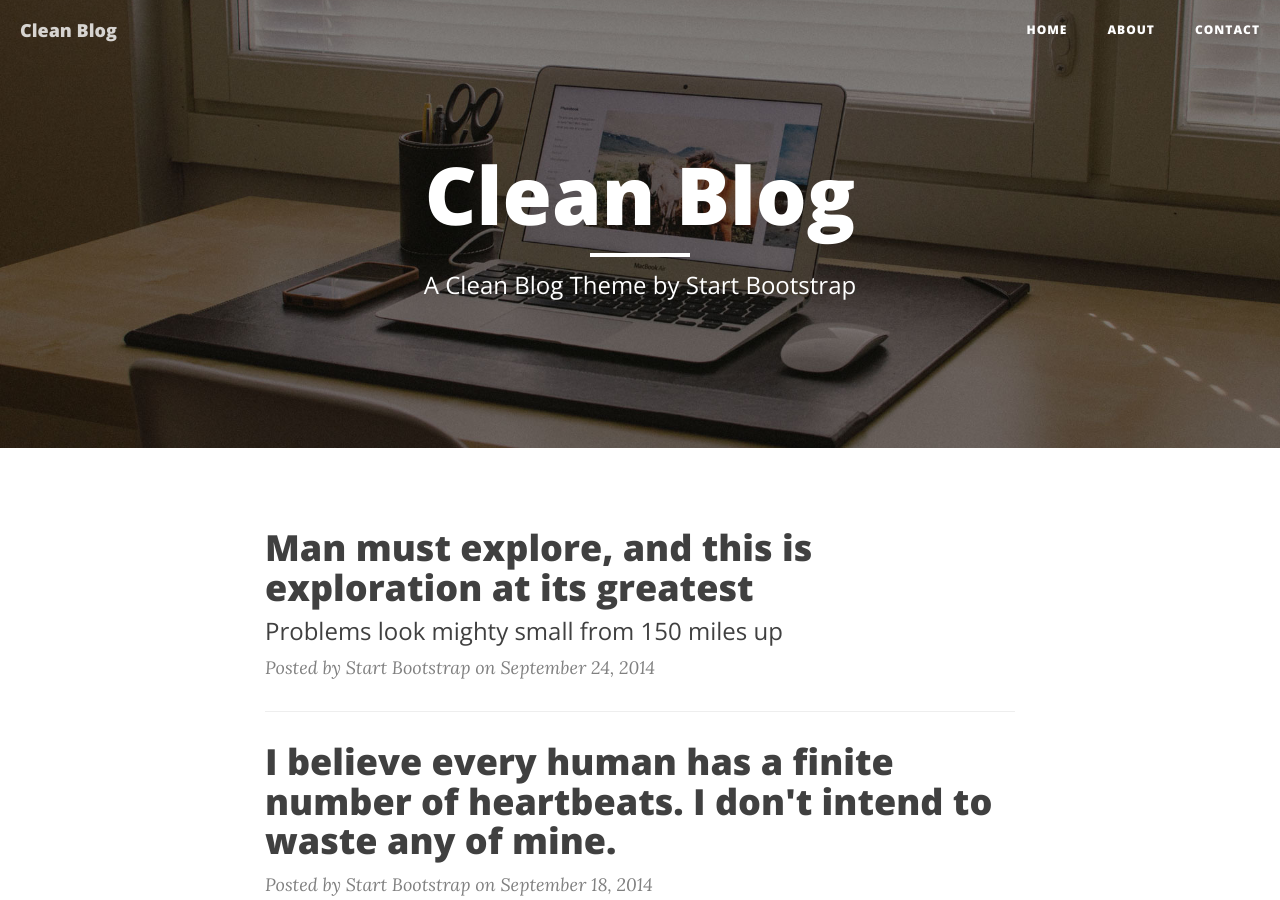
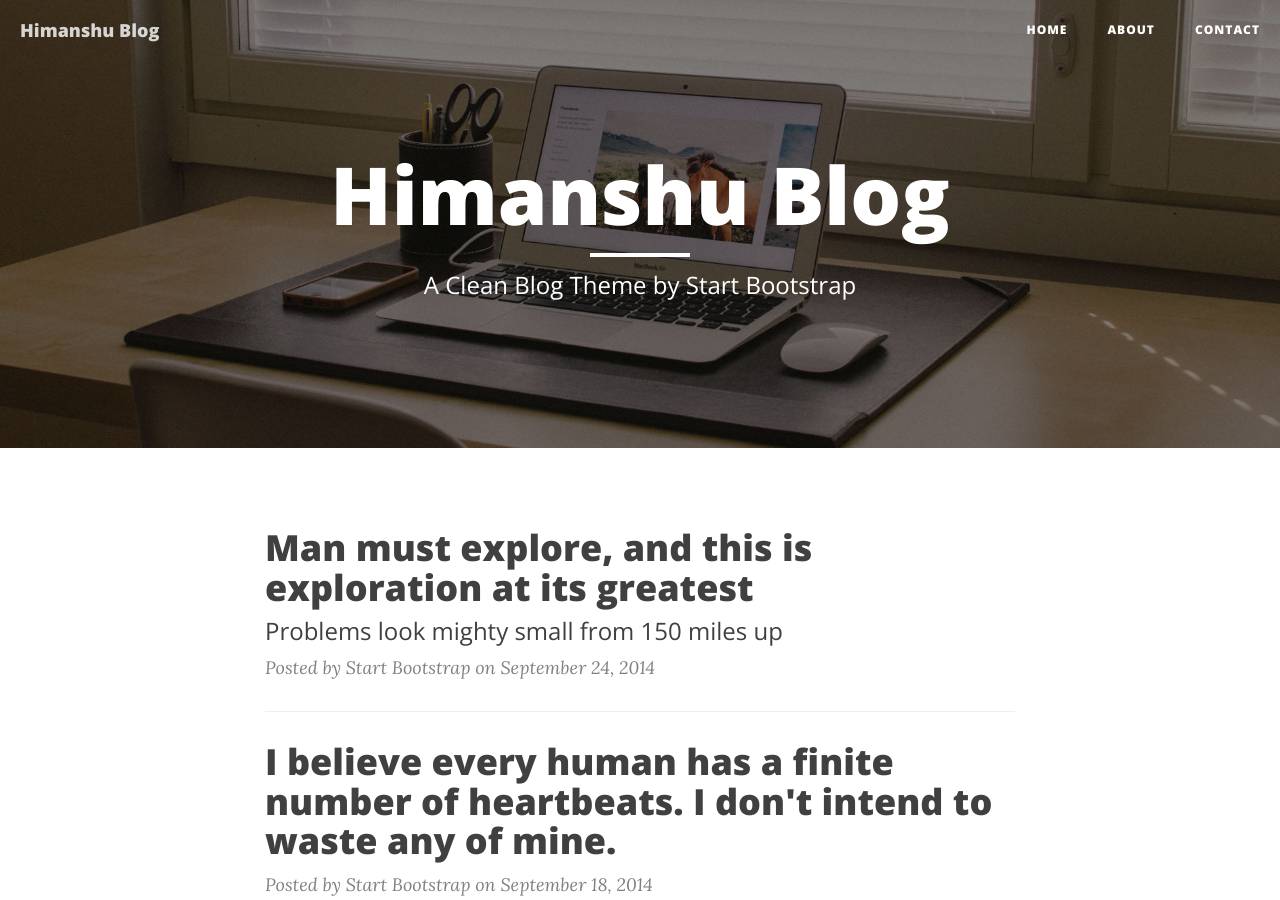
Before and after one commit to himanshudedge/himanshudedge.github.io, a Jekyll site: the page built from index.html, in a window 1280 px wide and 900 px high. Built offline with Jekyll 4.4.1, drawn with Linux system fonts in a browser that asks for light colours; nearby versions of some CDN libraries; the list of posts is cut into pages by our own code; some of the changed text lies outside the part shown.

Commit message:
title changed

```diff
--- a/_config.yml
+++ b/_config.yml
@@ -1,5 +1,5 @@
 # Site settings
-title: Clean Blog
+title: Himanshu Blog
 header-img: img/home-bg.jpg
 email: your-email@yourdomain.com
 description: "Write your site description here. It will be used as your sites meta description as well!"
```
